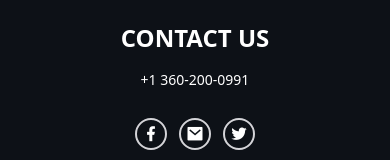
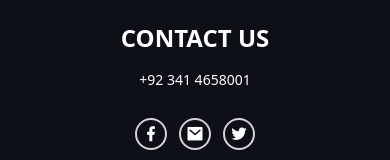
Before and after one commit to mudasirawan/Company-Website-UI, a React (Vite) app in the folder Software-Company-Website-Project/: page / in a window 390 px wide. Shown: the part 9647-9807 px from the top of the page. Built offline with nearby package versions, Linux system fonts and the light colour scheme.

Commit message:
Update contact phone number to +92 341 4658001

```diff
--- a/Software-Company-Website-Project/src/components/footer/Footer.jsx
+++ b/Software-Company-Website-Project/src/components/footer/Footer.jsx
@@ -42,7 +42,7 @@ const Footer = () => {
       </div>
       <div className='w-full flex flex-col items-center lg:items-start gap-4 px-4 lg:px-6'>
         <FootHead head='contact us'/>
-        <h4 className='text-sm sm:text-base md:text-lg font-medium'>+1 360-200-0991</h4>
+        <h4 className='text-sm sm:text-base md:text-lg font-medium'>+92 341 4658001</h4>
         <div className='flex gap-3 sm:gap-4 mt-3'>
             <div className='cursor-pointer border-2 border-zinc-300 rounded-full w-8 h-8 sm:w-10 sm:h-10 flex items-center justify-center hover:border-zinc-500 transition-colors'>
               <i className="text-lg sm:text-xl ri-facebook-fill"></i>
```
